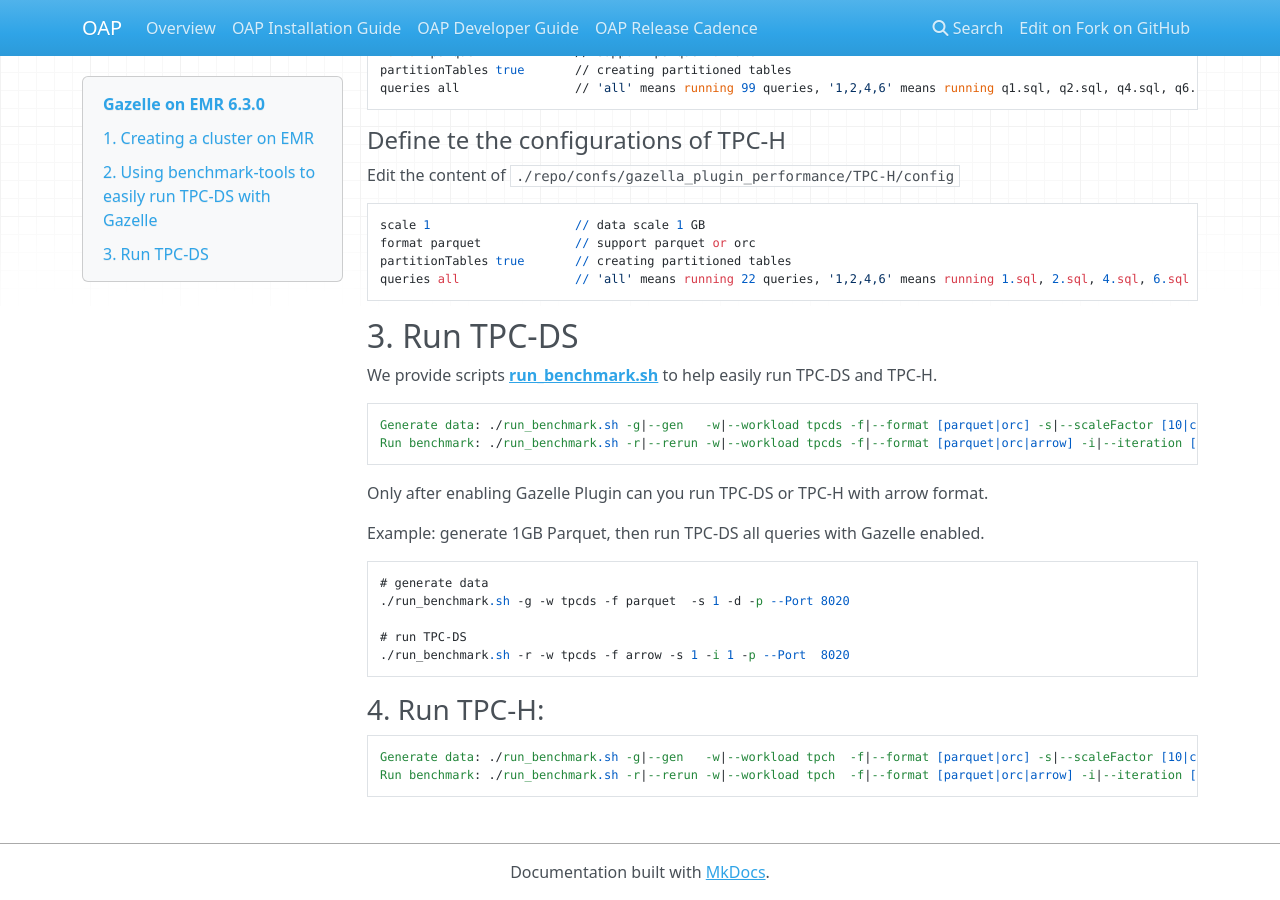
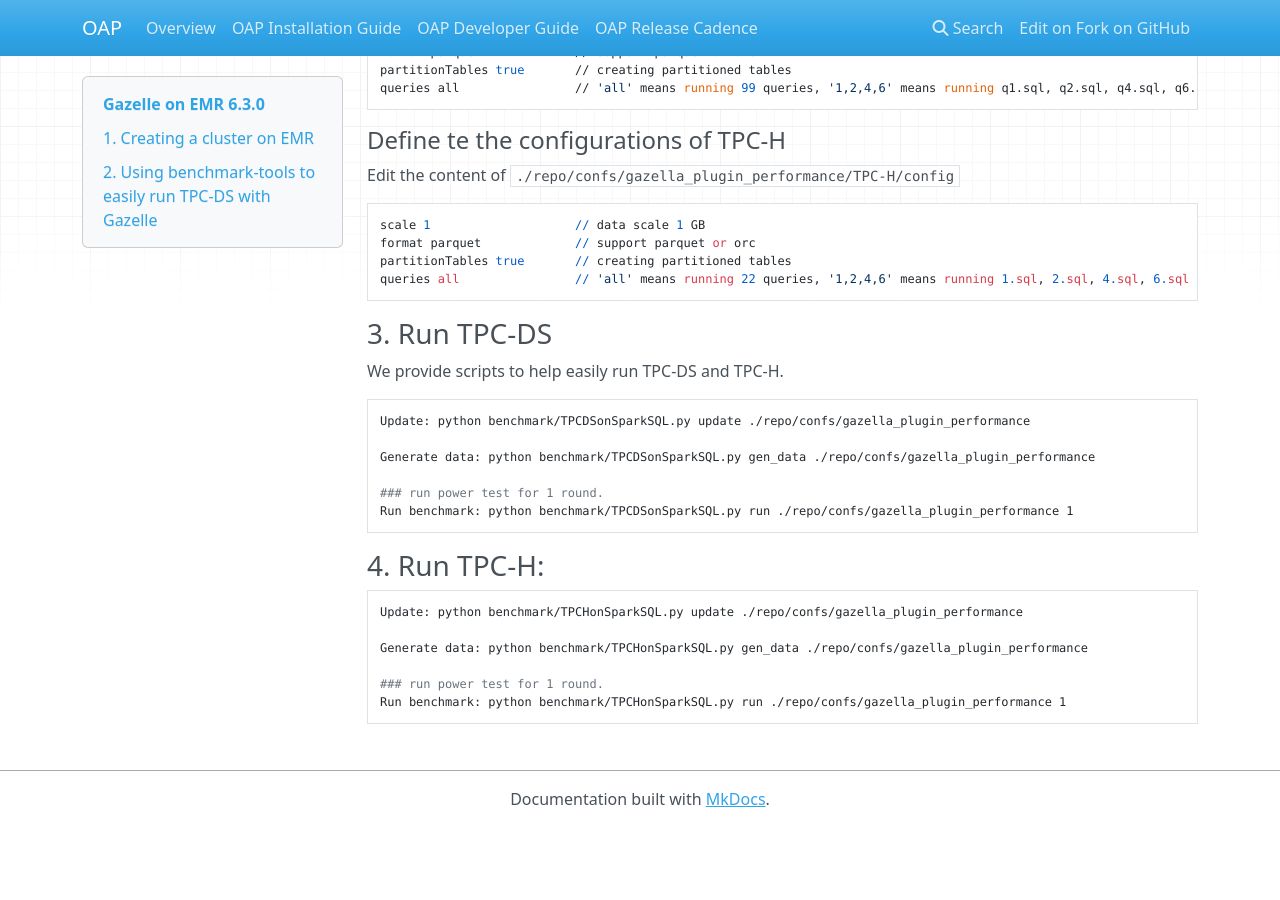
Before and after one commit to oap-project/oap-tools, an MkDocs documentation site: the page built from docs/Gazelle_on_EMR.md, in a window 1280 px wide and 900 px high, scrolled down 2329 px. Built offline with MkDocs 1.6.1, drawn with Linux system fonts in a browser that asks for light colours; nearby versions of some CDN libraries; old or Windows-style settings are respelled for this version of MkDocs; after the commit the page ends 3156 px from its top, so only the background shows below that; some of the changed text lies outside the part shown.

Commit message:
Update docs/Gazelle_on_EMR.md

````diff
--- a/docs/Gazelle_on_EMR.md
+++ b/docs/Gazelle_on_EMR.md
@@ -117,29 +117,26 @@ queries all                // 'all' means running 22 queries, '1,2,4,6' means ru
 ```
 
 
-## 3. Run TPC-DS
+### 3. Run TPC-DS
 
-We provide scripts **[run_benchmark.sh](../dev/integrations/oap/dataproc/benchmark/run_benchmark.sh)** to help easily run TPC-DS and TPC-H.
+We provide scripts to help easily run TPC-DS and TPC-H.
 
 ```
-Generate data: ./run_benchmark.sh -g|--gen   -w|--workload tpcds -f|--format [parquet|orc] -s|--scaleFactor [10|custom the data scale,the unit is GB] -d|--doubleForDecimal -p|--partitionTables --Port [8020|customed hdfs port]
-Run benchmark: ./run_benchmark.sh -r|--rerun -w|--workload tpcds -f|--format [parquet|orc|arrow] -i|--iteration [1|custom the interation you want to run]  -s|--scaleFactor [10|custom the data scale,the unit is GB]  -p|--partitionTables --Port [8020|customed hdfs port]
-```
+Update: python benchmark/TPCDSonSparkSQL.py update ./repo/confs/gazella_plugin_performance
 
-Only after enabling Gazelle Plugin can you run TPC-DS or TPC-H with arrow format.
+Generate data: python benchmark/TPCDSonSparkSQL.py gen_data ./repo/confs/gazella_plugin_performance
 
-Example: generate 1GB Parquet, then run TPC-DS all queries with Gazelle enabled.
-
-```
-# generate data
-./run_benchmark.sh -g -w tpcds -f parquet  -s 1 -d -p --Port 8020
-
-# run TPC-DS
-./run_benchmark.sh -r -w tpcds -f arrow -s 1 -i 1 -p --Port  8020
+### run power test for 1 round.
+Run benchmark: python benchmark/TPCDSonSparkSQL.py run ./repo/confs/gazella_plugin_performance 1
 ```
 
 ### 4. Run TPC-H:
+
 ```
-Generate data: ./run_benchmark.sh -g|--gen   -w|--workload tpch  -f|--format [parquet|orc] -s|--scaleFactor [10|custom the data scale,the unit is GB] -d|--doubleForDecimal -p|--partitionTables --Port [8020|customed hdfs port]
-Run benchmark: ./run_benchmark.sh -r|--rerun -w|--workload tpch  -f|--format [parquet|orc|arrow] -i|--iteration [1|custom the interation you want to run] -s|--scaleFactor [10|custom the data scale,the unit is GB] -p|--partitionTables --Port [8020|customed hdfs port]
+Update: python benchmark/TPCHonSparkSQL.py update ./repo/confs/gazella_plugin_performance
+
+Generate data: python benchmark/TPCHonSparkSQL.py gen_data ./repo/confs/gazella_plugin_performance
+
+### run power test for 1 round.
+Run benchmark: python benchmark/TPCHonSparkSQL.py run ./repo/confs/gazella_plugin_performance 1
 ```
````
Also changed, not shown: other parts of docs/Gazelle_on_EMR.md (+1 -1 lines).
